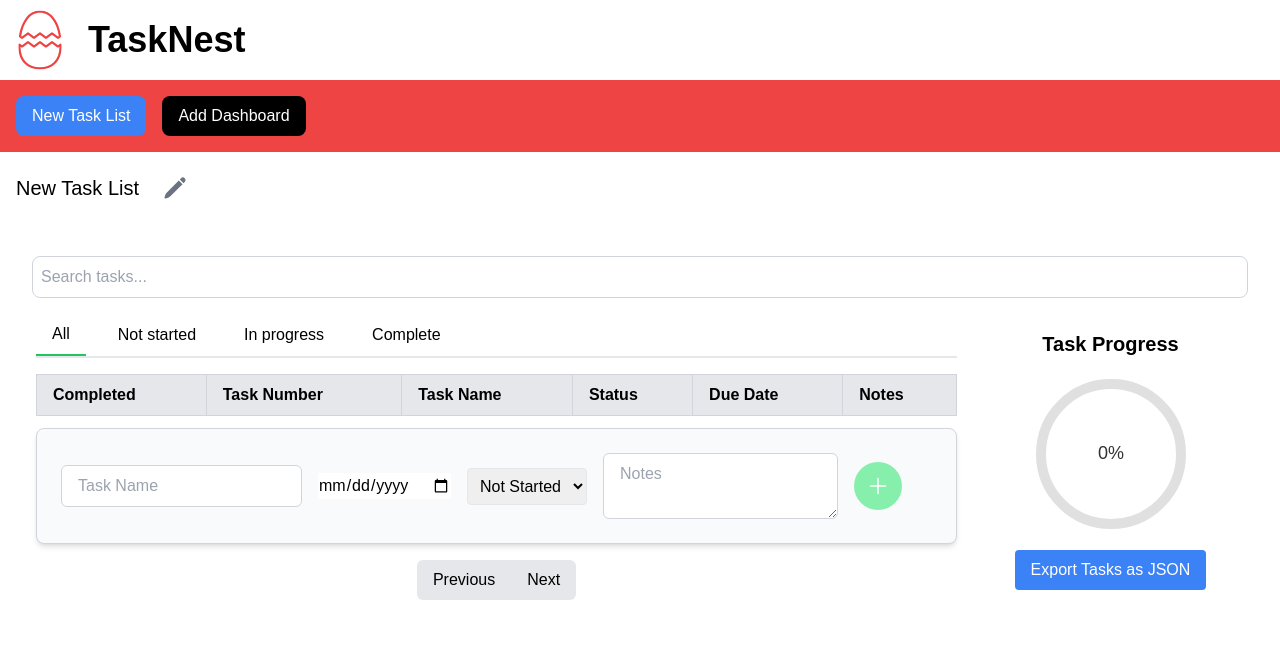
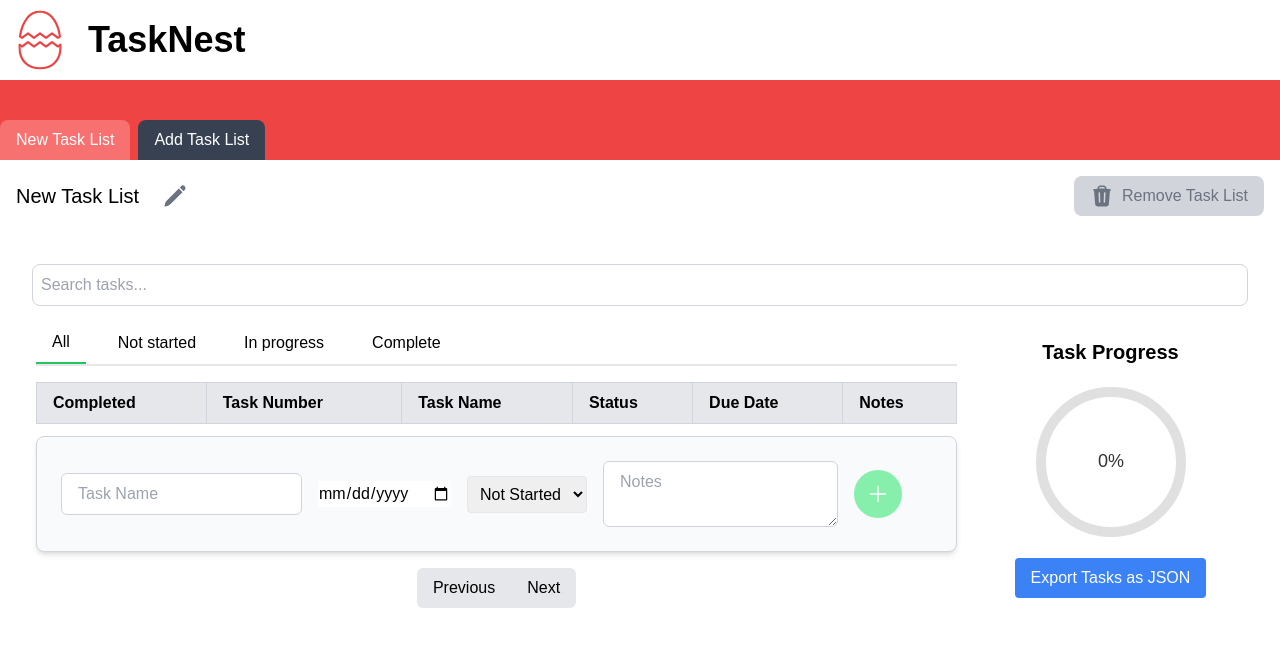
Before and after one commit to g33ya/task-dashboard, a Next.js app: page / in a window 1280 px wide. Shown: the top 646 px of the page. Built offline with nearby package versions, Linux system fonts and the light colour scheme.

Commit message:
multiple task list feature debugging

```diff
--- a/app/page.js
+++ b/app/page.js
@@ -1,20 +1,18 @@
 "use client";
-import { useState } from "react";
+import { useState, useEffect } from "react";
 import { Dashboard } from "./components/Dashboard.js";
 import { Header } from "./components/header.js";
-import { PlusIcon , CheckIcon, PencilIcon} from '@heroicons/react/24/solid';
+import { TrashIcon, CheckIcon, PencilIcon } from '@heroicons/react/24/solid';
 import "./globals.css";
 
 export default function Home() {
-  const [dashboards, setDashboards] = useState([
-    { id: 1, name: "New Task List", tasks: [] },
-  ]);
-  const [currentDashboard, setCurrentDashboard] = useState(1);
+
+  // ------------------------### STATES ###------------------------
+  const [dashboards, setDashboards] = useState([]);
+  const [currentDashboard, setCurrentDashboard] = useState(dashboards.length > 0 ? dashboards[0].id : null);
   const [isEditing, setIsEditing] = useState(false);
 
-  const currentDashboardData = dashboards.find(
-    (dashboard) => dashboard.id === currentDashboard
-  );
+  // ------------------------### FUNCTIONS/VARS ###------------------------
 
   const handleHeaderNameChange = (e) => {
     const newName = e.target.value;
@@ -32,6 +30,10 @@ export default function Home() {
       setIsEditing(false);
     }
   };
+
+  const currentDashboardData = dashboards.find(
+    (dashboard) => dashboard.id === currentDashboard
+  );
 
   const addDashboard = () => {
     const newId = dashboards.length + 1;
@@ -58,17 +60,51 @@ export default function Home() {
     );
   };
 
+  const removeDashboard = () => {
+    const isConfirmed = window.confirm("Are you sure you want to delete this task list?");
+
+    if (isConfirmed) {
+      const updatedDashboards = dashboards.filter(
+        (dashboard) => dashboard.id !== currentDashboard
+      );
+      setDashboards(updatedDashboards);
+
+      if (updatedDashboards.length > 0) {
+        setCurrentDashboard(updatedDashboards[0].id);
+      } else {
+        setCurrentDashboard(null);
+      }
+    }
+  };
+
+  // Save dashboards to local storage on change
+  useEffect(() => {
+    const storedDashboards = JSON.parse(localStorage.getItem('dashboards'));
+    const initialDashboards = storedDashboards
+      ? storedDashboards
+      : [{ id: 1, name: "New Task List", tasks: [] }];
+    setDashboards(initialDashboards);
+    setCurrentDashboard(initialDashboards[0]?.id ?? null);
+  }, []);
+
+  useEffect(() => {
+    if (dashboards.length > 0) {
+      localStorage.setItem('dashboards', JSON.stringify(dashboards));
+    }
+  }, [dashboards]);
+
   return (
     <div>
       <Header />
-      <div className="bg-red-500 text-black p-4 flex items-center space-x-4">
+      <div className="bg-red-500 text-black p-4 relative h-20">
+        <div className="absolute bottom-0 left-0 flex gap-2">
           {dashboards.map((dashboard) => (
             <button
               key={dashboard.id}
               onClick={() => switchDashboard(dashboard.id)}
-            className={`px-4 py-2 rounded-lg ${
+              className={`px-4 py-2 rounded-l-none rounded-t-lg ${
                 currentDashboard === dashboard.id
-                ? "bg-blue-500 text-white"
+                  ? "bg-red-400 text-white"
                   : "bg-gray-200 text-black"
               }`}
             >
@@ -77,24 +113,24 @@ export default function Home() {
           ))}
           <button
             onClick={addDashboard}
-          className="ml-auto bg-black text-white px-4 py-2 rounded-lg"
+            className="bg-gray-700 text-white px-4 py-2 rounded-t-lg"
           >
-          Add Dashboard
+            Add Task List
           </button>
         </div>
-
+      </div>
       <div className="text-black p-4 flex justify-between">
   <div className="flex items-center space-x-2">
     {isEditing ? (
       <input
         type="text"
-              value={currentDashboardData.name}
+        value={currentDashboardData ? currentDashboardData.name : ""}
         onChange={handleHeaderNameChange}
         onKeyDown={handleHeaderNameSubmit}
         className="bg-transparent border-b text-xl text-black"
       />
     ) : (
-            <h1 className="text-xl">{currentDashboardData.name}</h1>
+      <h1 className="text-xl">{currentDashboardData ? currentDashboardData.name : "No Dashboard"}</h1>
     )}
     <button
       onClick={() => setIsEditing(!isEditing)}
@@ -109,6 +145,18 @@ export default function Home() {
       </div>
     </button>
   </div>
+  <button
+  onClick={removeDashboard}
+  disabled={dashboards.length <= 1} // Disable the button when there's only one dashboard
+  className={`px-4 py-2 rounded-lg flex items-center ${
+    dashboards.length > 1 ? "bg-red-600 text-white" : "bg-gray-300 text-gray-500 cursor-not-allowed"
+  }`}
+>
+  <TrashIcon className="w-6 h-6 mr-2" />
+  Remove Task List
+</button>
+
+
       </div>
 
       <div className="p-4">
```
Lines whose indentation alone changed are shown as unchanged.
